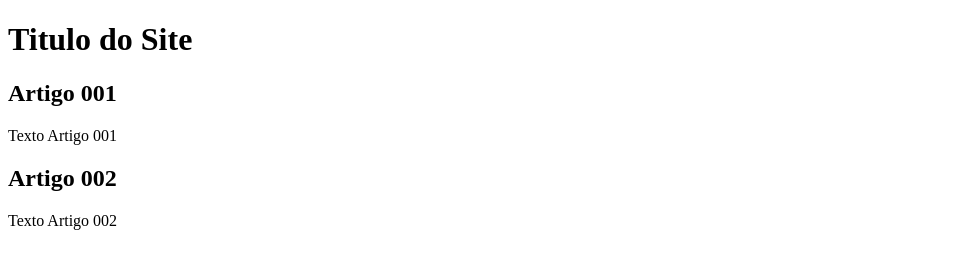
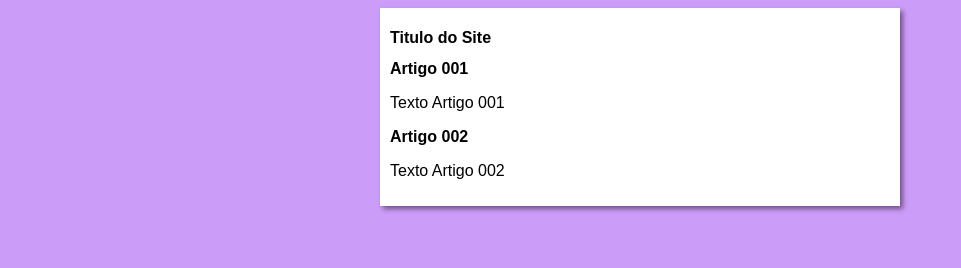
Before and after one commit to denisfurtado/projeto-site, a plain HTML site: page index.html in a window 1280 px wide. Shown: the whole page, without its empty margins (0-961 px from the left). Drawn offline with Linux system fonts and the light colour scheme.

Commit message:
iniciei o design

```diff
--- /dev/null
+++ b/estilos/style.css
@@ -0,0 +1,16 @@
+* {
+    font-family: Arial, Helvetica, sans-serif;
+    font-size: 16px;
+}
+
+body{
+    background-color: rgba(204, 157, 248);
+}
+
+main{
+    background-color: white;
+    width: 500px;
+    margin: auto;
+    padding: 10px;
+    box-shadow: 3px 3px 5px rgba(0, 0, 0, 0.465);
+}
--- a/index.html
+++ b/index.html
@@ -4,6 +4,7 @@
     <meta charset="UTF-8">
     <meta name="viewport" content="width=device-width, initial-scale=1.0">
     <title>Título do site</title>
+    <link rel="stylesheet" href="estilos/style.css">
 </head>
 <body>
     <main>
```
